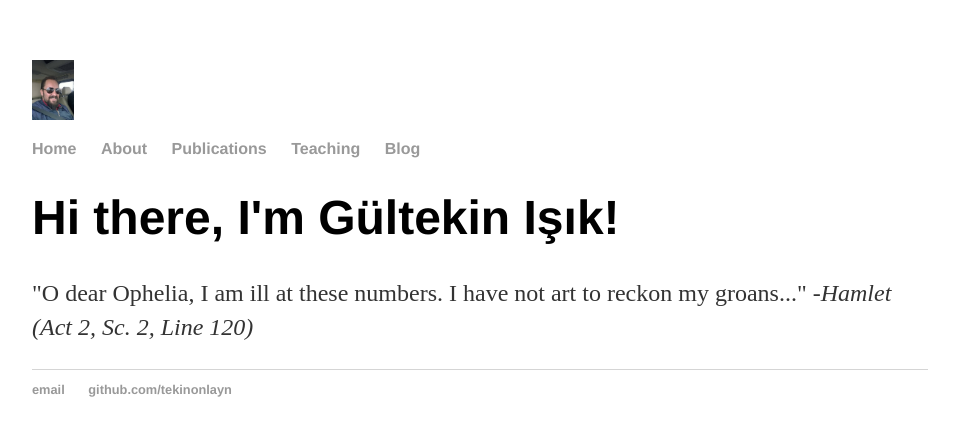
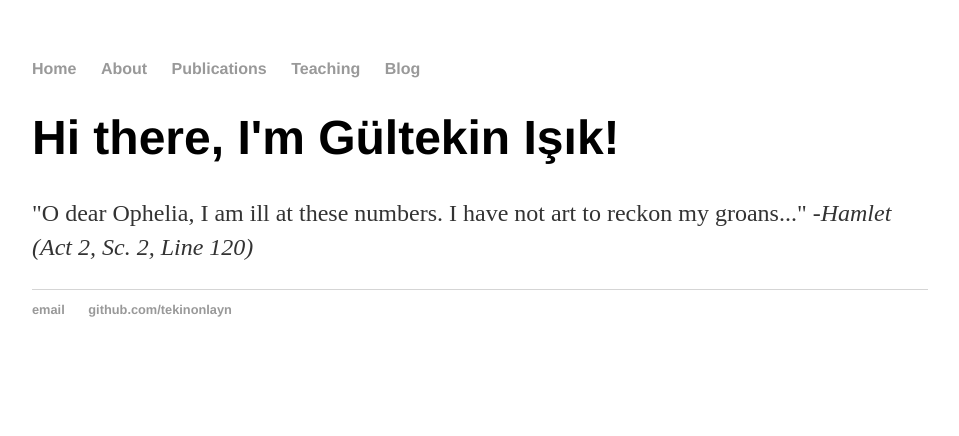
Before and after one commit to tekinonlayn/gi.github.io, a Jekyll site: the page built from index.html, in a window 1280 px wide. Shown: the top 436 px of the page, without its empty margins (160-1119 px from the left). Built offline with Jekyll 4.4.1, drawn with Linux system fonts in a browser that asks for light colours.

Commit message:
Update default.html

```diff
--- a/_layouts/default.html
+++ b/_layouts/default.html
@@ -6,13 +6,6 @@
 		<link rel="stylesheet" type="text/css" href="/css/main.css">
 	</head>
 	<body>
-	   <div class="left">
-	   	<div id="photo">
-	   		<img src="/img/profile.jpg" height="60" width="42">
-	   	</div>
-	   	<div id="foot"></div>
-	   </div>
-	   <div class="right">
 	      <nav>
     		<ul>
         		<li><a href="/">Home</a></li>
@@ -33,6 +26,6 @@
         		<li><a href="https://github.com/tekinonlayn">github.com/tekinonlayn</a></li>
 			</ul>
 		</footer>
-	     </div>
+
 	</body>
 </html>
```
